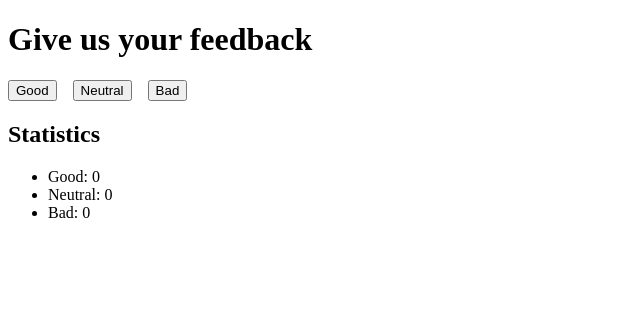
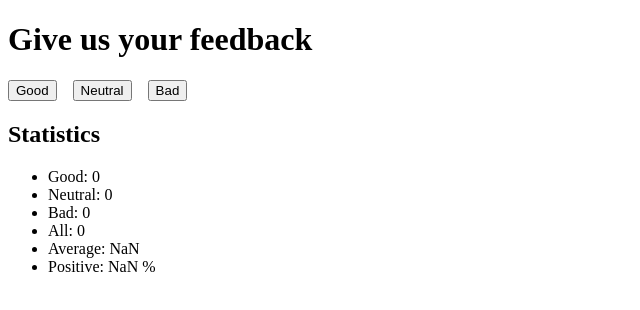
Before and after one commit to stefano76/full-stack-open-course, a React (Vite) app in the folder part1/unicafe/: page / in a window 1280 px wide. Shown: the top 310 px of the page, without its empty margins (0-640 px from the left). Built offline with nearby package versions, Linux system fonts and the light colour scheme.

Commit message:
Exercise 1.7: Added total feedbacks, average and positive percentage

```diff
--- a/part1/unicafe/src/App.jsx
+++ b/part1/unicafe/src/App.jsx
@@ -25,9 +25,33 @@ const Footer = ({ feedbacks }) => {
 				<Statistics text="Good" number={feedbacks.good} />
 				<Statistics text="Neutral" number={feedbacks.neutral} />
 				<Statistics text="Bad" number={feedbacks.bad} />
+				<Total feedbacks={feedbacks} />
+				<Average feedbacks={feedbacks} />
+				<Positive feedbacks={feedbacks} />
 			</ul>
 		</>
 	);
+};
+
+const calcTotal = ({ feedbacks }) => {
+	return feedbacks.good + feedbacks.neutral + feedbacks.bad;
+};
+
+const Total = ({ feedbacks }) => {
+	return <li>All: {calcTotal({ feedbacks })}</li>;
+};
+
+const Average = ({ feedbacks }) => {
+	const values = { good: 1, neutral: 0, bad: -1 };
+	const good = feedbacks.good * values.good;
+	const neutral = feedbacks.neutral * values.neutral;
+	const bad = feedbacks.bad * values.bad;
+
+	return <li>Average: {(good + neutral + bad) / calcTotal({ feedbacks })}</li>;
+};
+
+const Positive = ({ feedbacks }) => {
+	return <li>Positive: {(feedbacks.good / calcTotal({ feedbacks })) * 100} %</li>;
 };
 
 const App = () => {
```
